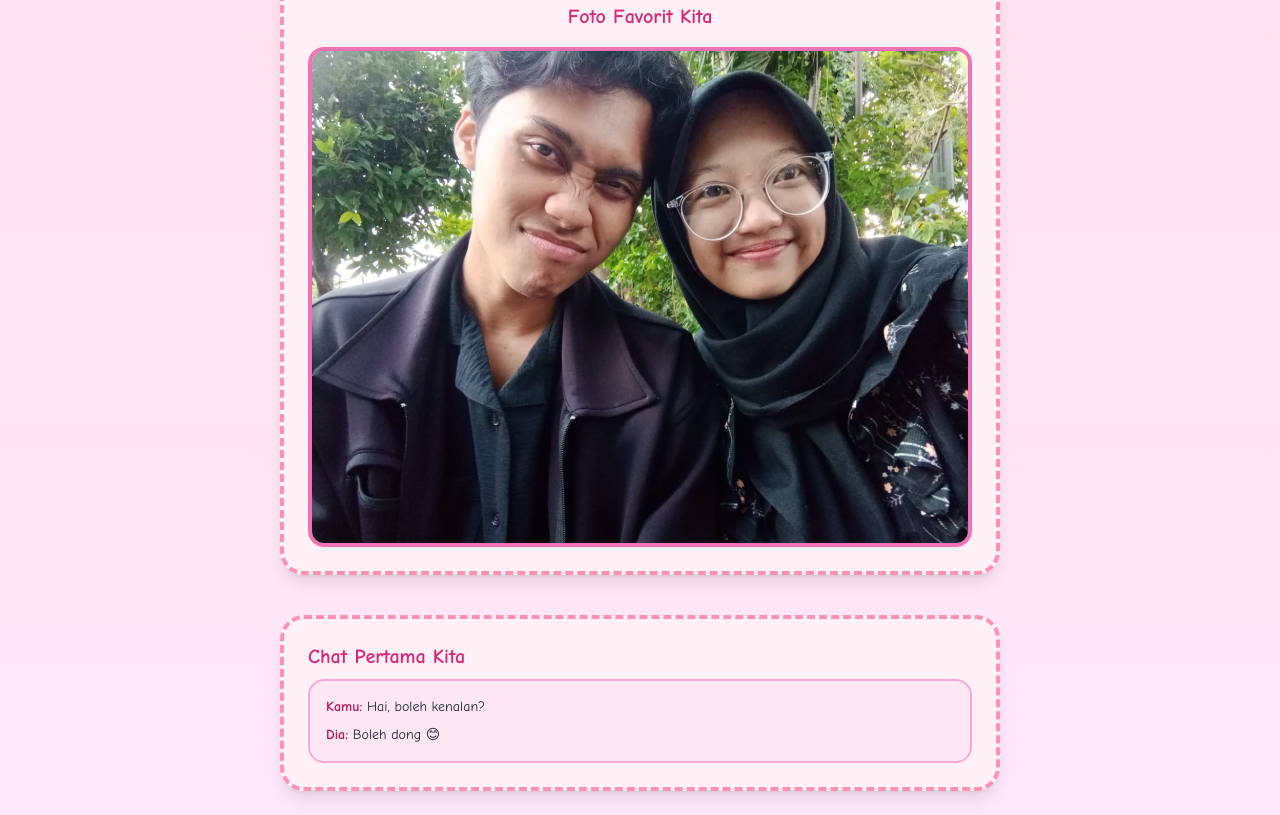
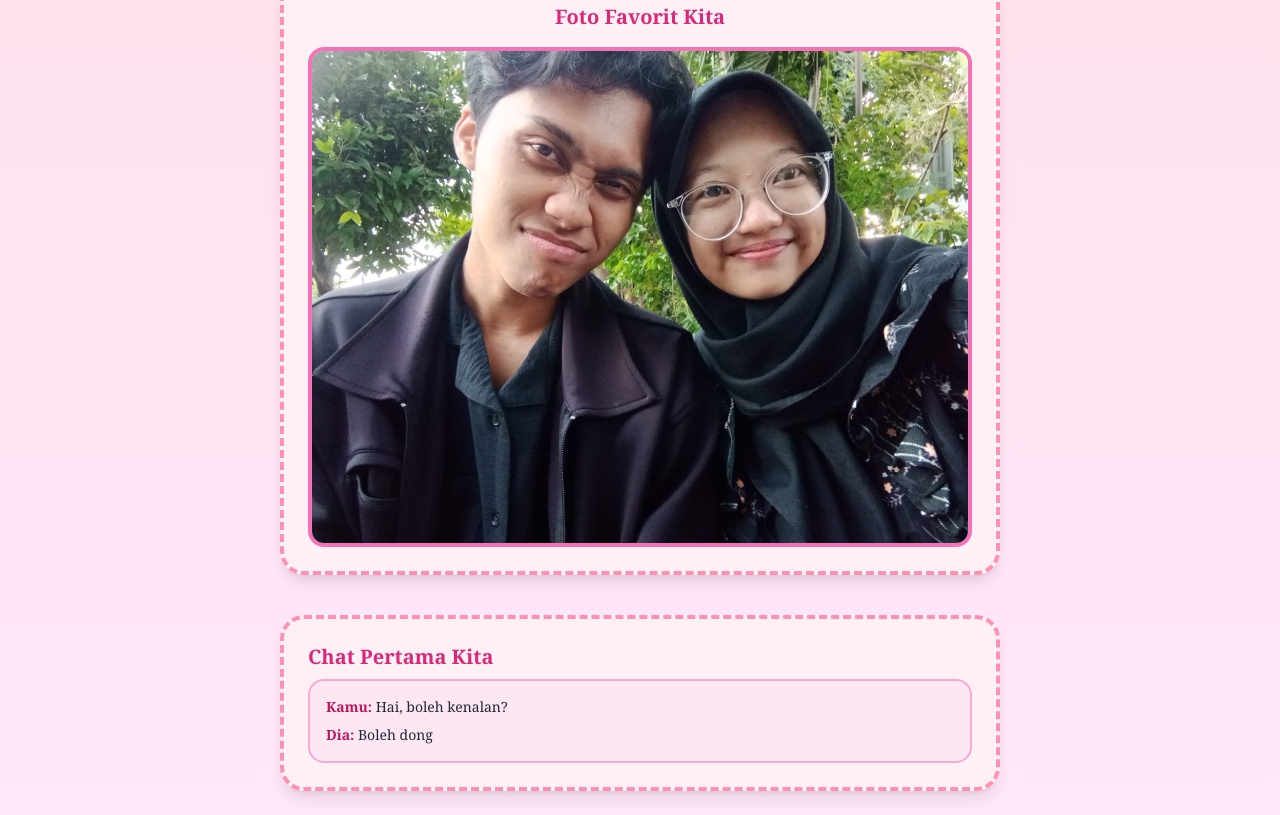
Before and after one commit to LoveYou-more/ForYou3, a plain HTML site: page index.html in a window 1280 px wide. Shown: the part 913-1728 px from the top of the page. Drawn offline with nearby package versions, Linux system fonts and the light colour scheme.

Commit message:
Update index.html

```diff
--- a/index.html
+++ b/index.html
@@ -7,7 +7,7 @@
   <script src="https://cdn.tailwindcss.com"></script>
   <style>
     body {
-      font-family: 'Comic Sans MS', cursive, sans-serif;
+      font-family: 'Georgia', serif;
       background: linear-gradient(to bottom, #ffdce0, #ffe7fa);
     }
     canvas {
@@ -68,7 +68,7 @@
       <h2 class="text-xl font-bold text-pink-600 mb-2">Chat Pertama Kita</h2>
       <div class="bg-pink-100 p-4 rounded-2xl space-y-2 text-sm border-2 border-pink-300">
         <p><strong class="text-pink-700">Kamu:</strong> Hai, boleh kenalan?</p>
-        <p><strong class="text-pink-700">Dia:</strong> Boleh dong 😊</p>
+        <p><strong class="text-pink-700">Dia:</strong> Boleh dong</p>
       </div>
     </div>
   </div>
```
